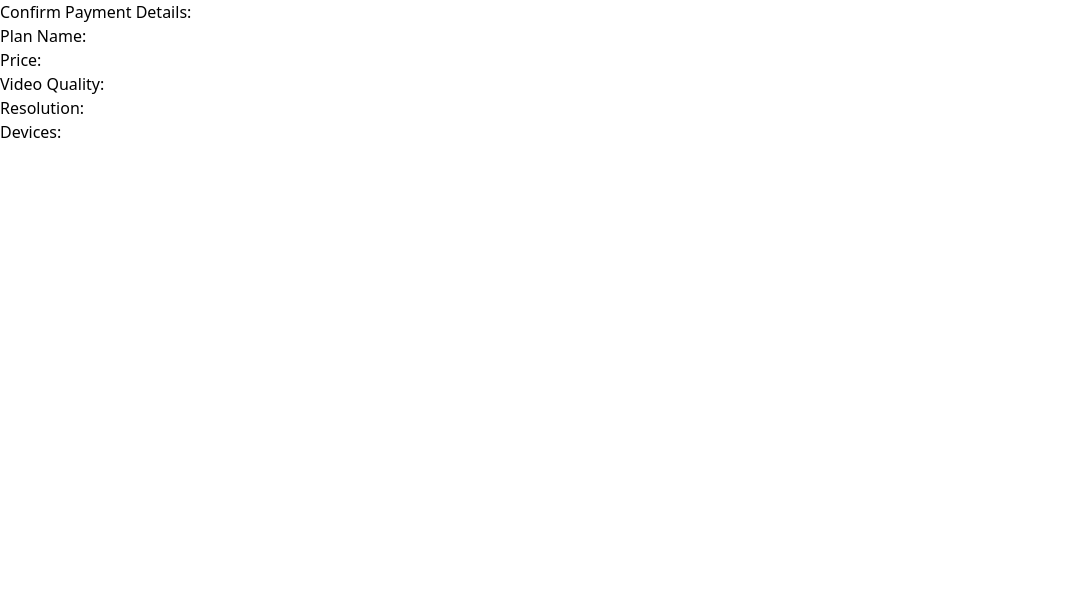
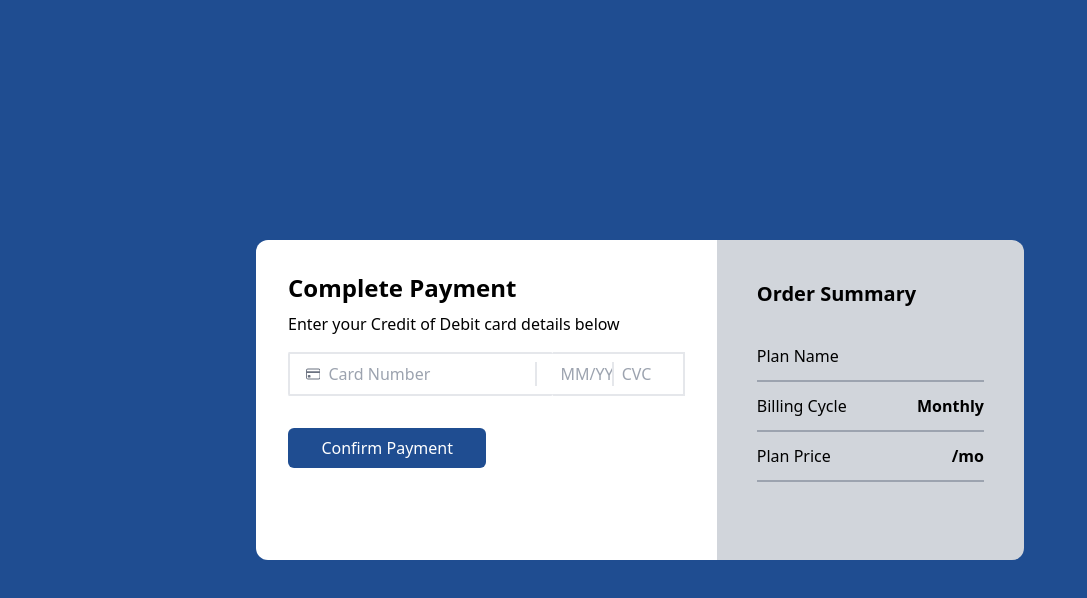
Before and after one commit to Naveen-Karanamu/RichPanel-POC-Stripe, a React (Create React App) app in the folder client/: page /plans in a window 1280 px wide. Both pictures are taken after a click on the button "Next". Shown: the top 598 px of the page, without its empty margins (0-1087 px from the left). Built offline with nearby package versions, Linux system fonts and the light colour scheme.

Commit message:
Built : Payments page

```diff
--- a/client/src/Components/pages/Payment.jsx
+++ b/client/src/Components/pages/Payment.jsx
@@ -1,11 +1,59 @@
-import React from "react";
+import React, { useEffect } from "react";
 import { useLocation } from "react-router-dom";
+import { BsCreditCard } from "react-icons/bs";
+import { useDispatch } from "react-redux";
+import { postSubs } from "../../Redux/Reducer/Subscription/subs.action";
 
 const Payment = () => {
-    const planData = JSON.parse(localStorage.getItem("selectedPlanData"));
+    const dispatch = useDispatch();
+
+    // const data=useEffect({
+
+    // },[])
+
+  const planData = JSON.parse(localStorage.getItem("selectedPlanData"));
   return (
-    <div>
-      <p>Confirm Payment Details:</p>
+    <div className="bg-signBg-100 w-full h-screen flex justify-center items-center px-64">
+      <div className="bg-white h-80 w-3/5 rounded-l-xl flex flex-col gap-2 p-8">
+        <p className="text-2xl font-semibold ">Complete Payment</p>
+        <p>Enter your Credit of Debit card details below</p>
+        <div className=" flex items-center justify-center">
+          <div className="flex justify-start items-center rounded-sm border-y-2 border-l-2 py-2 px-4 gap-2 my-2 w-2/3">
+            <BsCreditCard className="text-gray-500" />
+            <input
+              placeholder="Card Number"
+              className="w-full focus:outline-none border-r-2"
+            />
+          </div>
+          <div className="flex w-1/3 border-y-2 border-r-2 py-2 px-2 gap-2">
+            <input placeholder="MM/YY" className="focus:outline-none w-1/2 border-r-2" />
+            <input placeholder="CVC" className="focus:outline-none w-1/2" />
+          </div>
+        </div>
+        <button className="bg-signBg-100 f w-1/2 text-white hover:bg-signBg-200 my-4 py-2 rounded-md text-center">
+          Confirm Payment
+        </button>
+      </div>
+      <div className="bg-gray-300 h-80 w-2/5 rounded-r-xl  p-10">
+        <p className="text-xl font-semibold pb-6">Order Summary</p>
+        <div className="flex justify-between items-center border-b-2 border-gray-400 py-3">
+            <p className="text-md font-medium ">Plan Name</p>
+            <p className="text-md font-bold">{planData.planName}</p>
+        </div>
+        <div className="flex justify-between items-center border-b-2 border-gray-400 py-3">
+            <p className="text-md font-medium ">Billing Cycle</p>
+            <p className="text-md font-bold">{planData.planType}</p>
+        </div>
+        <div className="flex justify-between items-center border-b-2 border-gray-400 py-3">
+            <p className="text-md font-medium ">Plan Price</p>
+            <p className="text-md font-bold">{planData.price}/mo</p>
+        </div>
+      </div>
+    </div>
+  );
+};
+{
+  /* <p>Confirm Payment Details:</p>
       {planData && (
         <>
           <p>Plan Name: {planData.planName}</p>
@@ -14,9 +62,7 @@ const Payment = () => {
           <p>Resolution: {planData.resolution}</p>
           <p>Devices: {planData.devices.join(", ")}</p>
         </>
-      )}
-    </div>
-  );
-};
+      )} */
+}
 
 export default Payment;
--- a/client/src/Components/pages/Plans.jsx
+++ b/client/src/Components/pages/Plans.jsx
@@ -54,6 +54,7 @@ const MonthlyPlans = () => {
     videoQuality: "",
     resolution: "",
     devices: [],
+    planType: "",
   };
 
   const [tempData, setTempData] = useState(initialData);
@@ -86,6 +87,7 @@ const MonthlyPlans = () => {
       data.resolution = "4K+HDR";
       data.devices = ["Phone", "Tablet", "Computer", "TV"];
     }
+    data.planType = isMonth ? "Monthly" : "Yearly";
 
     setTempData(data); // Update tempData state with the selected plan's data
     localStorage.setItem("selectedPlanData", JSON.stringify(data));
--- a/client/src/Redux/Reducer/Subscription/subs.action.js
+++ b/client/src/Redux/Reducer/Subscription/subs.action.js
@@ -3,7 +3,7 @@ import axios from "axios"
 // Redus types
 import { GET_SUBSCRIPTION, POST_SUBSCRIPTION } from "./subs.type"
 
-export const getReviews = (no) => async (dispatch) => {
+export const getSubs = (no) => async (dispatch) => {
     try {
         const subscription = await axios({
             method: "GET",
@@ -15,7 +15,7 @@ export const getReviews = (no) => async (dispatch) => {
         return dispatch({ type: "ERROR", payload: error });
     }
 }
-export const postReviews = (subsData) => async (dispatch) => {
+export const postSubs = (subsData) => async (dispatch) => {
     try {
         const subs = await axios({
             method: "POST",
```
